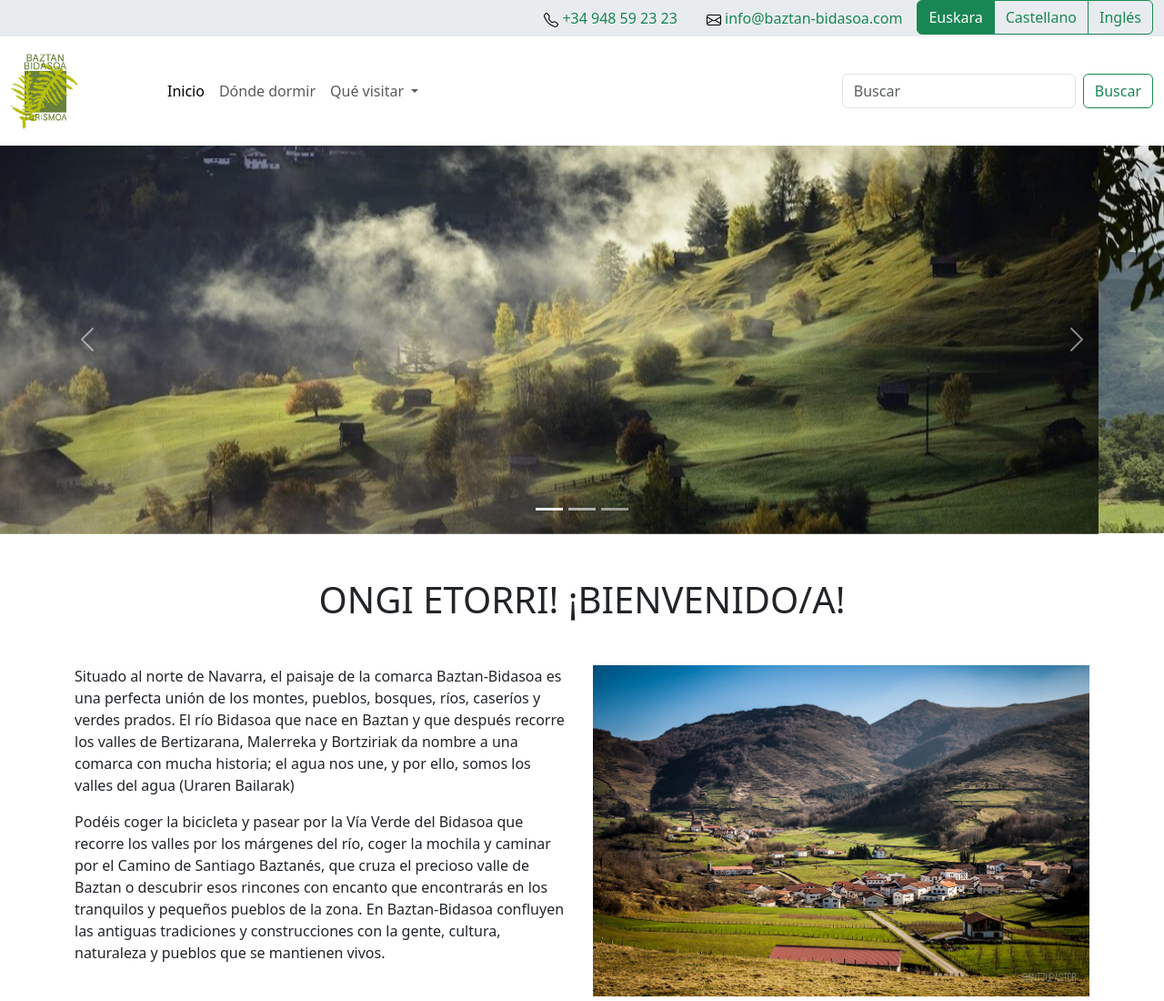
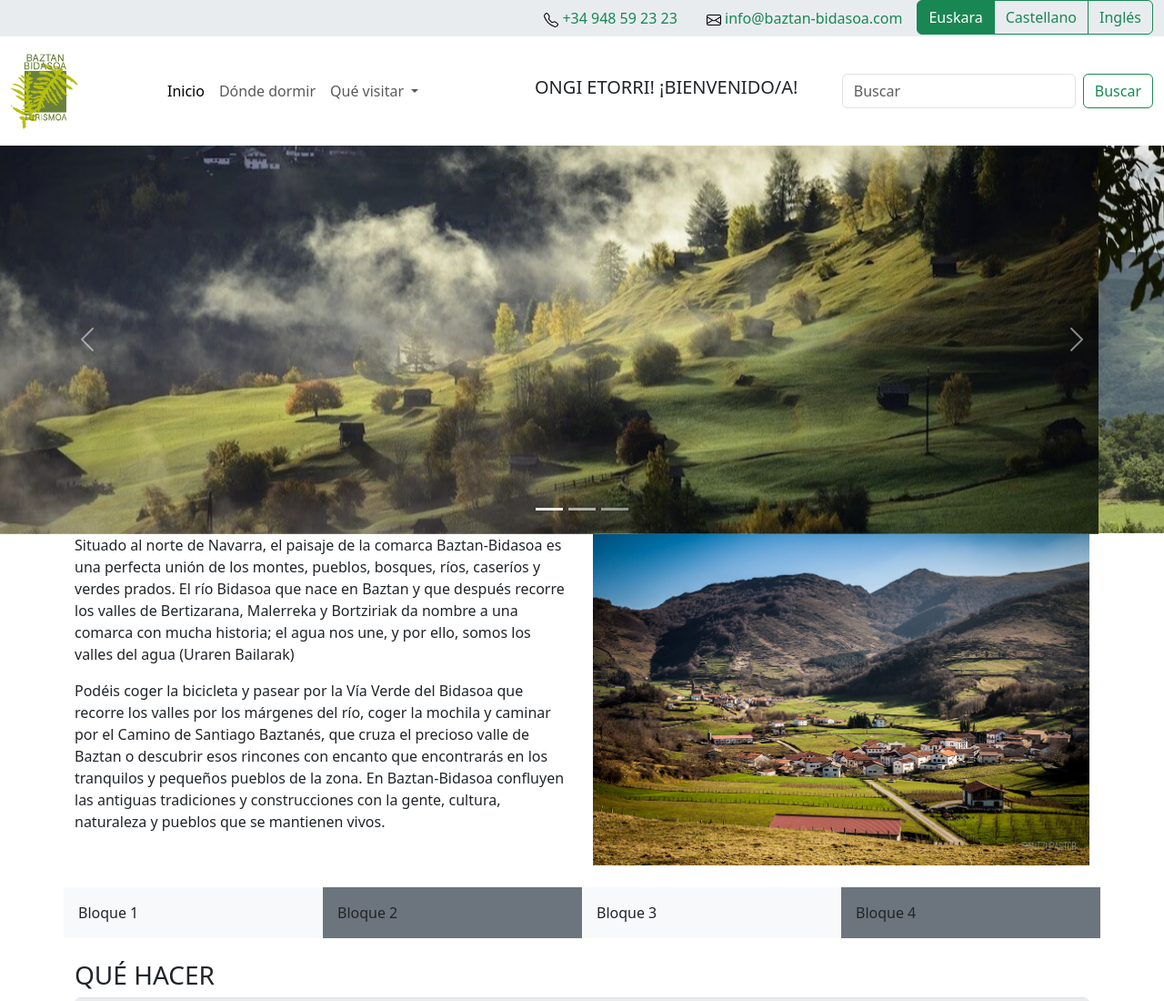
Before and after one commit to Avertcoiin/Ej_Bootstrap_DSM_AVC, a plain HTML site: page index.html in a window 1280 px wide. Shown: the top 1100 px of the page at 91% size. Drawn offline with nearby package versions, Linux system fonts and the light colour scheme.

Commit message:
Desvanecimiento bienvenidos

```diff
--- a/index.html
+++ b/index.html
@@ -101,11 +101,17 @@
                         </ul>
                     </li>
                 </ul>
+                <!-- Eslogan animado -->
+                <div class="container-flex">
+                    <h5 id="eslogan" class="text-center animate__animated animate__rubberBand px-5 eslogan">ONGI ETORRI! ¡BIENVENIDO/A!</h5>
+                </div>
+
                 <form class="d-flex" role="search">
                     <input class="form-control me-2" type="search" placeholder="Buscar" aria-label="Search">
                     <button class="btn btn-outline-success" type="submit">Buscar</button>
                 </form>
             </div>
+
         </nav>
     </div>
 
@@ -143,9 +149,6 @@
             </button>
         </div>
     </div>
-
-    <!-- Eslogan animado -->
-    <h1 class="text-center my-5 animate__animated animate__rubberBand"> ONGI ETORRI! ¡BIENVENIDO/A!</h1>
 
     <!-- Dos bloques 50-50 texto e imagen -->
     <div class="container-lg"> <!-- col-lg -->
```
Lines whose indentation alone changed are shown as unchanged.
